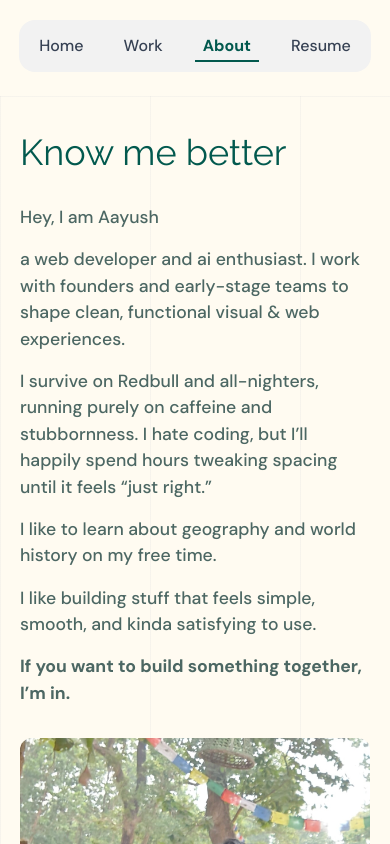
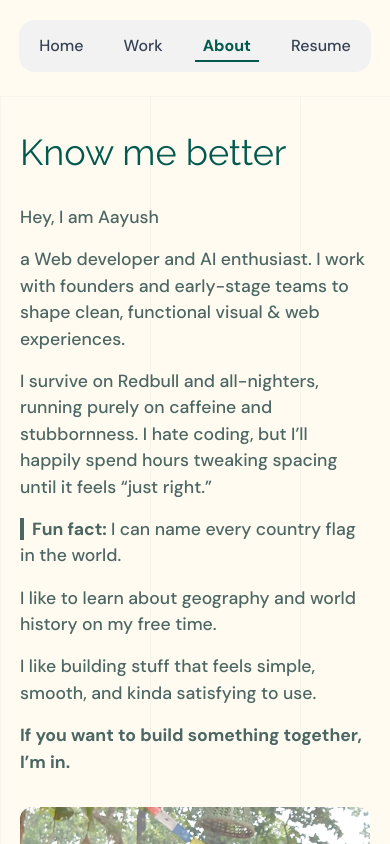
Before and after one commit to Aayush-chalise/portfolio, a React (Vite) app in the folder frontend/myportfolio/: page /about in a window 390 px wide. Shown: the top 844 px of the page. Built offline with nearby package versions, Linux system fonts and the light colour scheme.

Commit message:
add motion

```diff
--- a/frontend/myportfolio/package.json
+++ b/frontend/myportfolio/package.json
@@ -12,6 +12,7 @@
   "dependencies": {
     "@tailwindcss/vite": "^4.1.18",
     "lucide-react": "^0.562.0",
+    "motion": "^12.34.0",
     "react": "^19.2.0",
     "react-dom": "^19.2.0",
     "react-fast-marquee": "^1.6.5",
--- a/frontend/myportfolio/src/App.jsx
+++ b/frontend/myportfolio/src/App.jsx
@@ -4,18 +4,20 @@ import Footer from "./sections/Footer";
 import Home from "./sections/Home";
 import { Routes, Route } from "react-router-dom";
 import Projects from "./sections/Projects";
+import { AnimatePresence } from "motion/react";
 
 const App = () => {
   return (
     <>
       <Nav />
+      <AnimatePresence mode="wait">
+        <Routes location={location} key={location.pathname}>
+          <Route path="/" element={<Home />} />
+          <Route path="/projects" element={<Projects />} />
 
-      <Routes>
-        <Route path="/" element={<Home />} />
-        <Route path="/projects" element={<Projects />} />
-
-        <Route path="/about" element={<AboutMe />} />
-      </Routes>
+          <Route path="/about" element={<AboutMe />} />
+        </Routes>
+      </AnimatePresence>
       <Footer />
     </>
   );
--- a/frontend/myportfolio/src/sections/AboutMe.jsx
+++ b/frontend/myportfolio/src/sections/AboutMe.jsx
@@ -1,9 +1,17 @@
 import React from "react";
 import { mypic } from "../assets/images";
+import { motion } from "motion/react";
 
 const AboutMe = () => {
   return (
-    <section className="outer-container pt-24  xl:pt-28" id="aboutme">
+    <motion.section
+      initial={{ opacity: 0, x: 40 }}
+      animate={{ opacity: 1, x: 0 }}
+      exit={{ opacity: 0, x: -40 }}
+      transition={{ duration: 0.3 }}
+      className="outer-container pt-24  xl:pt-28"
+      id="aboutme"
+    >
       <div className="inner-container  large-grid-bg p-2 ">
         {/* <h3 className="font-dm-serif  text-4xl md:text-5xl lg:text-6xl text-theme-green text-center pb-3 ">
           Know me better
@@ -17,7 +25,7 @@ const AboutMe = () => {
               <span>Hey, I am Aayush </span>
 
               <p className="pt-4 md:pt-5 xl:pt-7   ">
-                a web developer and ai enthusiast. I work with founders and
+                a Web developer and AI enthusiast. I work with founders and
                 early-stage teams to shape clean, functional visual & web
                 experiences.
               </p>
@@ -26,6 +34,12 @@ const AboutMe = () => {
                 I survive on Redbull and all-nighters, running purely on
                 caffeine and stubbornness. I hate coding, but I’ll happily spend
                 hours tweaking spacing until it feels “just right.”
+              </p>
+              <p>
+                <p className="pt-4 md:pt-5 xl:pt-7  ">
+                  <span className="font-bold border-l-4 pl-2">Fun fact: </span>{" "}
+                  I can name every country flag in the world.
+                </p>
               </p>
 
               <p className="pt-4  md:pt-5 xl:pt-7  ">
@@ -88,7 +102,7 @@ const AboutMe = () => {
           </div>
         </div>
       </div>
-    </section>
+    </motion.section>
   );
 };
 
--- a/frontend/myportfolio/src/sections/LandingPage.jsx
+++ b/frontend/myportfolio/src/sections/LandingPage.jsx
@@ -8,10 +8,17 @@ import {
 } from "react-icons/ri";
 import { SiExpress } from "react-icons/si";
 import { Link } from "react-router-dom";
+import { motion } from "motion/react";
 
 const LandingPage = () => {
   return (
-    <main className="min-h-dvh outer-container max-sm:pt-13 pt-14 gap-4 sm:gap-10 xl:pt-20 ">
+    <motion.main
+      initial={{ opacity: 0, y: 40 }}
+      animate={{ opacity: 1, y: 0 }}
+      exit={{ opacity: 0, y: -40 }}
+      transition={{ duration: 0.3 }}
+      className="min-h-dvh outer-container max-sm:pt-13 pt-14 gap-4 sm:gap-10 xl:pt-20 "
+    >
       <div className="inner-container dots-bg relative bg-[rgb(242,242,242)] rounded-2xl overflow-hidden flex max-sm:min-h-dvh items-center justify-center mx-2 sm:mx-auto px-3 py-8 sm:py-12">
         <div className="arc arc-orange absolute top-0 right-0 origin-top-right rotate-[180deg]" />
 
@@ -19,7 +26,7 @@ const LandingPage = () => {
 
         <div className="px-2 flex flex-col justify-center items-center w-full">
           <span className="bg-white font-montserrat p-2 rounded-md mb-6 text-theme-green font-semibold text-xs sm:text-sm  xl:block rotate-3 ">
-            Design x Logic x Fun
+            Logic && Code = Fun
           </span>
 
           <div
@@ -74,7 +81,7 @@ const LandingPage = () => {
           </div>
         </div>
       </div>
-    </main>
+    </motion.main>
   );
 };
 
--- a/frontend/myportfolio/src/sections/Projects.jsx
+++ b/frontend/myportfolio/src/sections/Projects.jsx
@@ -1,10 +1,15 @@
 import React from "react";
 import ProjectCard from "../components/ProjectCard";
 import { projects } from "../constants/constant.js";
+import { motion } from "motion/react";
 
 const Projects = () => {
   return (
-    <section
+    <motion.section
+      initial={{ opacity: 0, x: 40 }}
+      animate={{ opacity: 1, x: 0 }}
+      exit={{ opacity: 0, x: -40 }}
+      transition={{ duration: 0.3 }}
       id="projects"
       className="  outer-container pt-24 sm:pt-26  xl:pt-28 p-2"
     >
@@ -20,7 +25,7 @@ const Projects = () => {
           <ProjectCard key={index} project={project} />
         ))}
       </div>
-    </section>
+    </motion.section>
   );
 };
 
```
Also changed, not shown: 1 other file (tests, documents, lock files or other folders).
